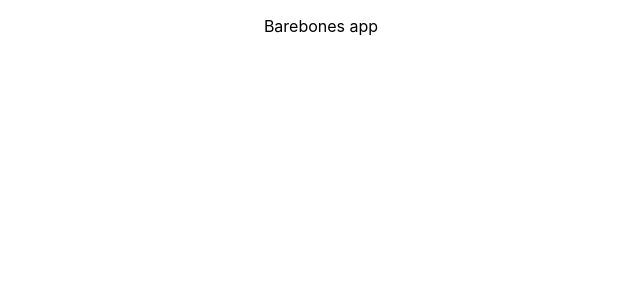
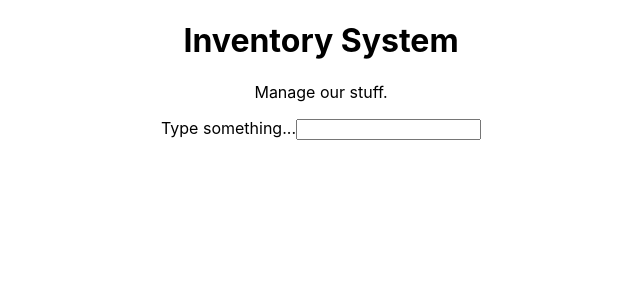
Before and after one commit to GurjotGrewal123/inventory, a React (Create React App) app: page / in a window 1280 px wide. Shown: the top 300 px of the page, without its empty margins (319-959 px from the left). Built offline with nearby package versions, Linux system fonts and the light colour scheme.

Commit message:
first commit

```diff
--- a/src/App.js
+++ b/src/App.js
@@ -1,11 +1,22 @@
 import './App.css';
+import Info from "./Info.js"
 
 function App() {
   return (
     <div className="App">
-      <p>Barebones app</p>
+      <Info/>
+      <AddItem/>
     </div>
   );
 }
 
+function AddItem(){
+  return(
+    <form>
+      <label for="text-form">Type something...</label>
+      <input type="text" id="text-form"/>
+    </form>
+  );
+}
+
 export default App;
--- /dev/null
+++ b/src/Info.js
@@ -0,0 +1,17 @@
+import React from "react";
+
+class Info extends React.Component {
+    render() {
+        const title = "this is my title";
+        const showTitle = false;
+        return (
+            <div>
+                <h1>Inventory System</h1>
+                <p>Manage our stuff.</p>
+            </div>
+        );
+
+    }
+}
+
+export default Info;
```
Also changed, not shown: src/reportWebVitals.js (deleted, +0 -13 lines).
